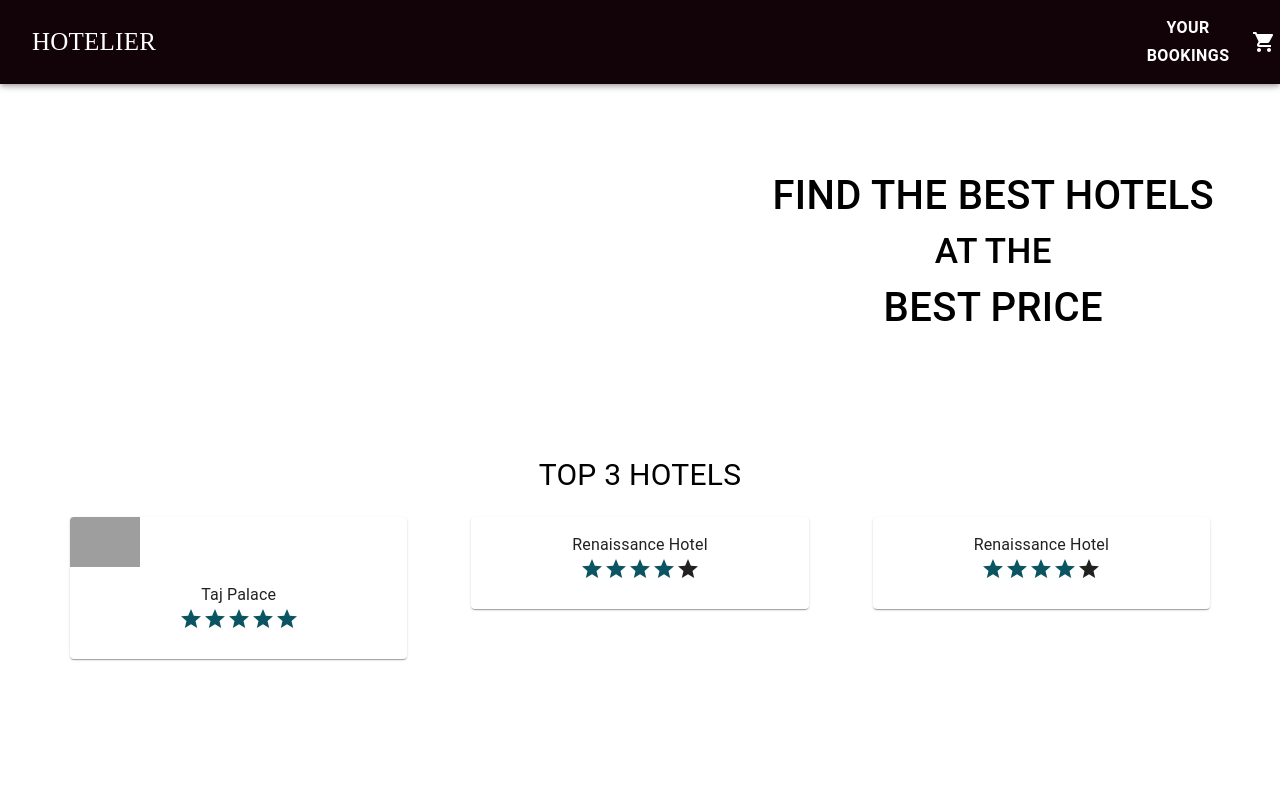
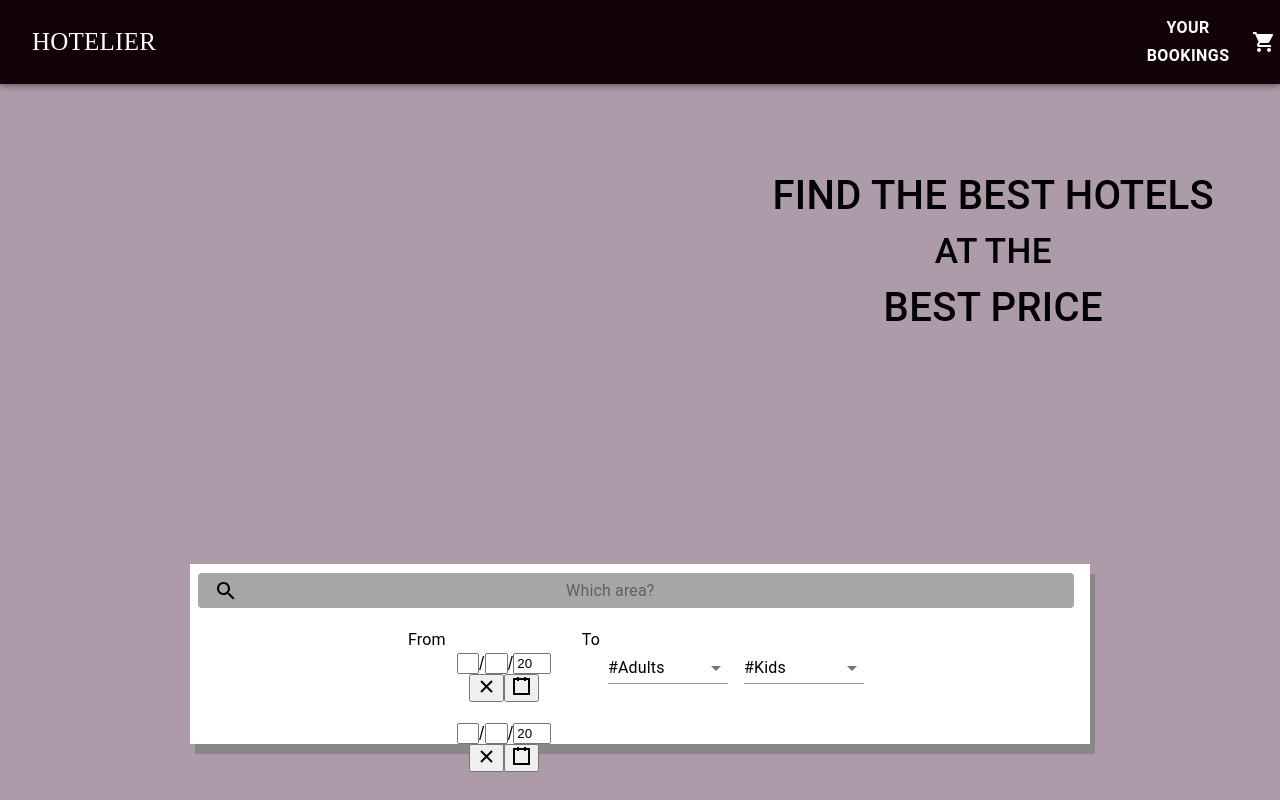
Before and after one commit to Jagrati-Tyagi30/E-travel, a React (Create React App) app: page / in a window 1280 px wide. Shown: the top 800 px of the page. Built offline with nearby package versions, Linux system fonts and the light colour scheme; grey boxes are pictures that could not be loaded.

Commit message:
search bar fixed

```diff
--- a/package.json
+++ b/package.json
@@ -1,4 +1,3 @@
-
 {
   "name": "etravel_ap",
   "version": "0.1.0",
@@ -12,6 +11,7 @@
     "@testing-library/react": "^11.1.0",
     "@testing-library/user-event": "^12.1.10",
     "react": "^17.0.1",
+    "react-date-picker": "^8.0.3",
     "react-dom": "^17.0.1",
     "react-scripts": "4.0.0",
     "web-vitals": "^0.2.4"
--- a/src/LandingPage.js
+++ b/src/LandingPage.js
@@ -12,9 +12,9 @@ import Navbar from './Navbar.js';
 
 export default function LandingPage(){
     return(
-    <div>
+    <div style = {{backgroundColor: '#ad9baa'}}>
         <Navbar />
-        <div style = {{backgroundImage: "url(" + require("./landingPage.jpeg") + ")", marginTop: '5%', width: 1450, height: 200,}}>
+        <div style = {{backgroundImage: "url(" + require("./landingPage.jpeg") + ")", marginTop: '5%', width: 1450, height: 500,}}>
         <Grid container >
         <Grid item xs style = {{textAlign: 'center', marginTop: '7%', marginLeft: '37%'}}>
             <Typography style = {{fontSize: 40, fontWeight: '500'}}>FIND THE BEST HOTELS</Typography>
@@ -22,8 +22,11 @@ export default function LandingPage(){
             <Typography style = {{fontSize: 40, fontWeight: '500'}}>BEST PRICE</Typography>
         </Grid>
         </Grid>
-        </div><br /><br /><br />
-        <div style = {{marginTop: '10%'}}>
+        </div>
+        <div>
+            <SearchBar />
+        </div>
+        <div style = {{marginTop: '3%'}}>
             <Typography style = {{fontSize: 30}}>TOP 3 HOTELS</Typography><br />
             <Grid container spacing = {8} style = {{paddingLeft: 70, paddingRight: 70}}>
                 <Grid item  xs>
--- a/src/SearchBar.js
+++ b/src/SearchBar.js
@@ -6,20 +6,11 @@ import {Card,
     InputLabel,
     Select,
     MenuItem,
-    Button,
-    IconButton,
-    Typography,
     InputBase,
     TextField,
-    InputAdornment} from '@material-ui/core';
-// import DateFnsUtils from '@date-io/date-fns';
+    Typography} from '@material-ui/core';
 import {AccountCircle, Lock, Face, Email} from '@material-ui/icons';
-// import Navbar from './Navbar.js'
-// import Footer from './footer.js';
-import {
-  MuiPickersUtilsProvider,
-  KeyboardDatePicker,
-  } from '@material-ui/pickers';
+import DatePicker from 'react-date-picker';
 import {Link} from 'react-router-dom';
 const useStyles = makeStyles((theme) => ({
   root: {
@@ -29,9 +20,9 @@ const useStyles = makeStyles((theme) => ({
     position: 'relative',
     borderRadius: theme.shape.borderRadius,
     border: 'black',
-    backgroundColor: fade(theme.palette.common.black, 0.15),
+    backgroundColor: fade(theme.palette.common.black, 0.35),
     '&:hover': {
-      backgroundColor: fade(theme.palette.common.black, 0.25),
+      backgroundColor: fade(theme.palette.common.black, 0.45),
     },
     marginRight: theme.spacing(2),
     width: '100%',
@@ -39,6 +30,7 @@ const useStyles = makeStyles((theme) => ({
       marginLeft: theme.spacing(1),
       width: 'auto',
     },
+    marginTop: '1%'
   },
   searchIcon: {
     padding: theme.spacing(0, 2),
@@ -54,7 +46,7 @@ const useStyles = makeStyles((theme) => ({
     color: 'black',
   },
   inputInput: {
-    padding: theme.spacing(1, 1, 1, 0),
+    padding: theme.spacing(1, 1, 1, 1),
     // vertical padding + font size from searchIcon
     paddingLeft: `calc(1em + ${theme.spacing(4)}px)`,
     transition: theme.transitions.create('width'),
@@ -62,6 +54,15 @@ const useStyles = makeStyles((theme) => ({
     [theme.breakpoints.up('sm')]: {
       width: '20ch',
       },
+  },
+  searchBar: {
+     width: 900,
+     height: 180,
+     display: 'inline-block',
+     borderWidth: 3,
+     borderColor: 'black',
+     backgroundColor: '#fof7f4',
+     boxShadow: '5px 10px #888888'
   },
   formControl: {
     margin: theme.spacing(1),
@@ -74,7 +75,7 @@ const useStyles = makeStyles((theme) => ({
 
 export default function SearchBar(){
     const classes = useStyles();
-    const [selectedInDate, setSelectedInDate] = React.useState(new Date('2020-08-18T21:11:54'));
+    const [selectedInDate, setSelectedInDate] = React.useState(new Date());
 
     const [adults, setAdults] = React.useState('');
 
@@ -89,57 +90,42 @@ export default function SearchBar(){
     const handleInDateChange = (Indate) => {
       setSelectedInDate(Indate);
     };
-    const [selectedOutDate, setSelectedOutDate] = React.useState(new Date('2014-08-18T21:11:54'));
+    const [selectedOutDate, setSelectedOutDate] = React.useState(new Date());
 
     const handleOutDateChange = (Outdate) => {
       setSelectedOutDate(Outdate);
     };
     return(
     <div className={classes.root}>
-     <Card>
+     <div style = {{width: 900, height: 180, display: 'inline-block', borderWidth: 3, borderColor: 'black', backgroundColor: '#ffffff', boxShadow: '5px 10px #888888'}}>
         <div className={classes.search}>
             <div className={classes.searchIcon}>
               <SearchIcon />
             </div>
             <InputBase
-              placeholder="Search…"
+              placeholder="Which area?"
               classes={{
                 root: classes.inputRoot,
                 input: classes.inputInput,
               }}
               inputProps={{ 'aria-label': 'search' }}
             />
+        </div><br />
+        <div style = {{display: 'inline-block'}}>
+        <Typography style = {{textAlign: 'left'}}>From <span style = {{marginLeft: 132}}>To</span></Typography>
+        <DatePicker
+        onChange={handleInDateChange}
+        value={selectedInDate}
+        calendarAriaLabel = "In-Date"
+      />&nbsp;&nbsp;&nbsp;&nbsp;
+      {/* <Typography>To</Typography> */}
+        <DatePicker
+        onChange={handleOutDateChange}
+        value={selectedOutDate}
+      />&nbsp;&nbsp;
         </div>
-    <MuiPickersUtilsProvider >
-     <KeyboardDatePicker
-          disableToolbar
-          variant="inline"
-          format="dd/MM/yyyy"
-          margin="normal"
-          id="Check in Date"
-          label="Check in Date"
-          value={selectedInDate}
-          onChange={handleInDateChange}
-          KeyboardButtonProps={{
-            'aria-label': 'change date',
-          }}
-        />
-        <KeyboardDatePicker
-          disableToolbar
-          variant="inline"
-          format="dd/MM/yyyy"
-          margin="normal"
-          id="Check out Date"
-          label="Check out Date"
-          value={selectedOutDate}
-          onChange={handleOutDateChange}
-          KeyboardButtonProps={{
-            'aria-label': 'change date',
-          }}
-        />
-        </MuiPickersUtilsProvider>
         <FormControl className={classes.formControl}>
-        <InputLabel id="demo-simple-select-label">#Adults</InputLabel>
+        <InputLabel id="demo-simple-select-label" style = {{color: 'black'}}>#Adults</InputLabel>
         <Select
           labelId="demo-simple-select-label"
           id="demo-simple-select"
@@ -159,7 +145,7 @@ export default function SearchBar(){
         </Select>
       </FormControl>
       <FormControl className={classes.formControl}>
-        <InputLabel id="demo-simple-select-label">Age</InputLabel>
+        <InputLabel id="demo-simple-select-label" style = {{color: 'black'}}>#Kids</InputLabel>
         <Select
           labelId="demo-simple-select-label"
           id="demo-simple-select"
@@ -178,7 +164,7 @@ export default function SearchBar(){
           <MenuItem value={10}>10</MenuItem>
         </Select>
       </FormControl>
-     </Card>
+     </div>
     </div>
     );
 }
```
Also changed, not shown: 1 other file (tests, documents, lock files or other folders).
